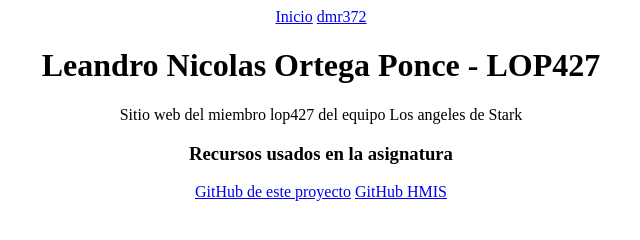
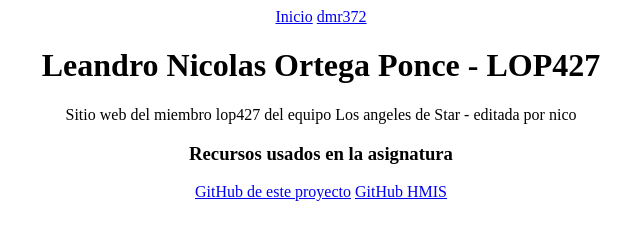
Before and after one commit to dmr372/PaginaEquipoStark, a plain HTML site: page lop427.html in a window 1280 px wide. Shown: the whole page, without its empty margins (319-959 px from the left). Drawn offline with Linux system fonts and the light colour scheme.

Commit message:
editando mi pagina

```diff
--- a/lop427.html
+++ b/lop427.html
@@ -12,7 +12,7 @@
     </nav>
     <header aling = 'center'>
        <h1>Leandro Nicolas Ortega Ponce - LOP427</h1>
-       <p aling='center'>Sitio web del miembro lop427 del equipo Los angeles de Stark</p>
+       <p aling='center'>Sitio web del miembro lop427 del equipo Los angeles de Star - editada por nico</p>
 
     </header>
 
```
Also changed, not shown: 1 other file.
